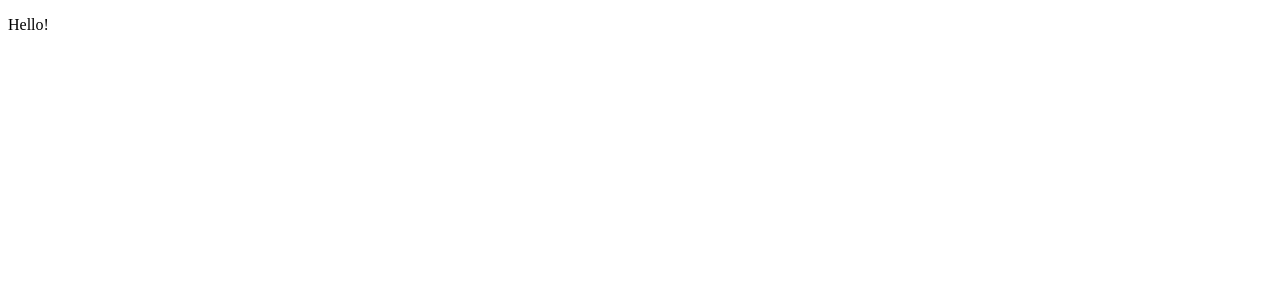
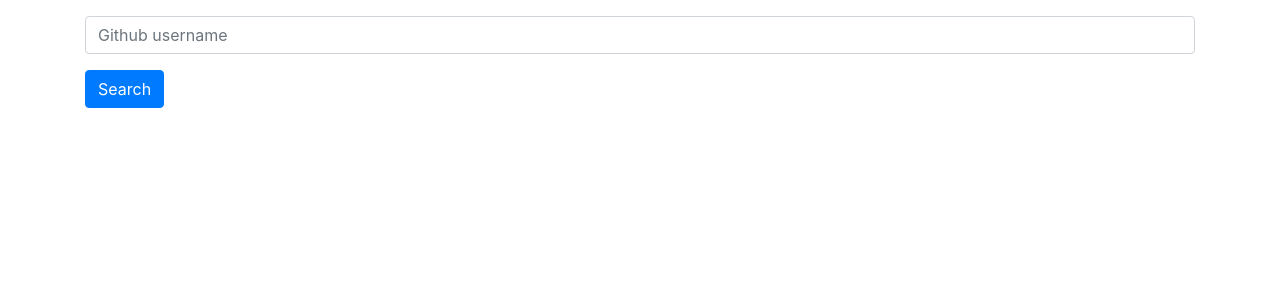
Before and after one commit to Yorkshireman/github-api-nextjs, a Next.js app: page / in a window 1280 px wide. Shown: the top 300 px of the page. Built offline with nearby package versions, Linux system fonts and the light colour scheme.

Commit message:
Setup a basic search form

```diff
--- /dev/null
+++ b/components/Head.js
@@ -0,0 +1,13 @@
+import Head from 'next/head';
+
+const HeadComponent = () => {
+  return (
+    <Head>
+      <title>GitHub API Tool</title>
+      <meta name='viewport' content='width=device-width, initial-scale=1' />
+      <meta charSet='utf-8' />
+    </Head>
+  );
+};
+
+export default HeadComponent;
--- /dev/null
+++ b/next.config.js
@@ -0,0 +1,2 @@
+const withCSS = require('@zeit/next-css');
+module.exports = withCSS();
--- a/package.json
+++ b/package.json
@@ -18,9 +18,12 @@
   "author": "Andrew Stelmach",
   "license": "ISC",
   "dependencies": {
+    "@zeit/next-css": "^1.0.1",
+    "bootstrap": "^4.4.1",
     "next": "^9.1.6",
     "react": "^16.12.0",
-    "react-dom": "^16.12.0"
+    "react-dom": "^16.12.0",
+    "reactstrap": "^8.2.0"
   },
   "devDependencies": {
     "babel-eslint": "^10.0.3",
--- a/pages/index.js
+++ b/pages/index.js
@@ -1,14 +1,56 @@
-import Head from 'next/head';
+import 'bootstrap/dist/css/bootstrap.min.css';
+import {
+  Button,
+  Form,
+  FormGroup,
+  Input
+} from 'reactstrap';
+import React, { useState } from 'react';
 
-const Index = () => (
-  <div>
-    <Head>
-      <title>GitHub API Tool</title>
-      <meta name='viewport' content='width=device-width, initial-scale=1' />
-      <meta charSet='utf-8' />
-    </Head>
-    <p>Hello!</p>
-  </div>
-);
+import HeadComponent from '../components/Head';
+
+const Index = () => {
+  const [loading, setLoading] = useState(false);
+  const [username, setUsername] = useState('');
+
+  const handleChange = ({ target: { name, value } }) => {
+    name === 'username' ? setUsername(value) : null;
+  };
+
+  const handleSubmit = async event => {
+    event.preventDefault();
+    setLoading(true);
+    console.log('call service, username: ', username);
+  };
+
+  return (
+    <main className='container'>
+      <HeadComponent />
+      <section>
+        <Form onSubmit={handleSubmit}>
+          <FormGroup>
+            <Input
+              id='username'
+              name='username'
+              onChange={handleChange}
+              placeholder='Github username'
+              type='text'
+              value={username}
+            />
+          </FormGroup>
+          { loading ?
+            <p>Loading...</p> :
+            <Button color='primary'>Search</Button>
+          }
+        </Form>
+      </section>
+      <style jsx>{`
+        main {
+          padding-top: 1em;
+        }
+      `}</style>
+    </main>
+  );
+};
 
 export default Index;
```
Also changed, not shown: 2 other files (tests, documents, lock files or other folders).
